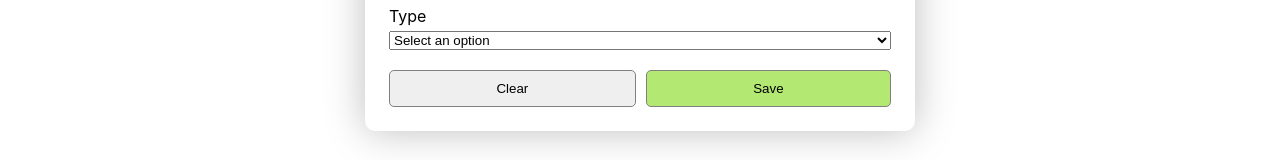
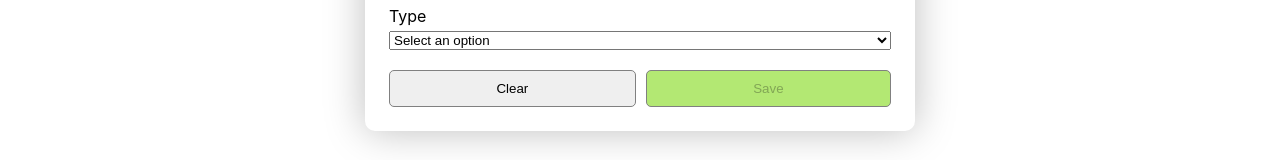
Before and after one commit to Raymark12/Personal-budget-app, a React (Create React App) app in the folder client/: page /operations in a window 1280 px wide. Shown: the part 306-466 px from the top of the page. Built offline with nearby package versions, Linux system fonts and the light colour scheme.

Commit message:
implements validation to OperationForm

```diff
--- a/client/src/components/Operations/OperationForm/index.js
+++ b/client/src/components/Operations/OperationForm/index.js
@@ -1,4 +1,4 @@
-import { useState } from "react";
+import { useEffect, useState } from "react";
 import Card from "../../Card";
 import style from "./operationForm.module.scss";
 
@@ -7,6 +7,21 @@
   const [enteredAmount, setEnteredAmount] = useState("");
   const [enteredDate, setEnteredDate] = useState("");
   const [enteredType, setEnteredType] = useState(0);
+  const [isFormReady, setIsFormReady] = useState(false);
+
+  useEffect(() => {
+    if (enteredConcept && enteredAmount && enteredDate && enteredType) {
+      setIsFormReady(true);
+    } else {
+      setIsFormReady(false);
+    }
+  },
+  [
+    enteredConcept,
+    enteredAmount,
+    enteredDate,
+    enteredType,
+  ]);
 
   const conceptChangeHandler = (event) => {
     setEnteredConcept(event.target.value);
@@ -19,7 +34,7 @@
   };
 
   const typeChangeHandler = (event) => {
-    setEnteredType(event.target.value);
+    setEnteredType(+event.target.value);
   };
 
   const clearHandler = () => {
@@ -27,6 +42,7 @@
     setEnteredAmount("");
     setEnteredDate("");
     setEnteredType(0);
+    setIsFormReady(false);
   };
 
   const submitHandler = (event) => {
@@ -75,7 +91,7 @@
           <button type="button" className={style.clear} onClick={clearHandler}>
             Clear
           </button>
-          <button type="submit" className={style.save}>
+          <button type="submit" className={style.save} disabled={!isFormReady}>
             Save
           </button>
         </div>
```
